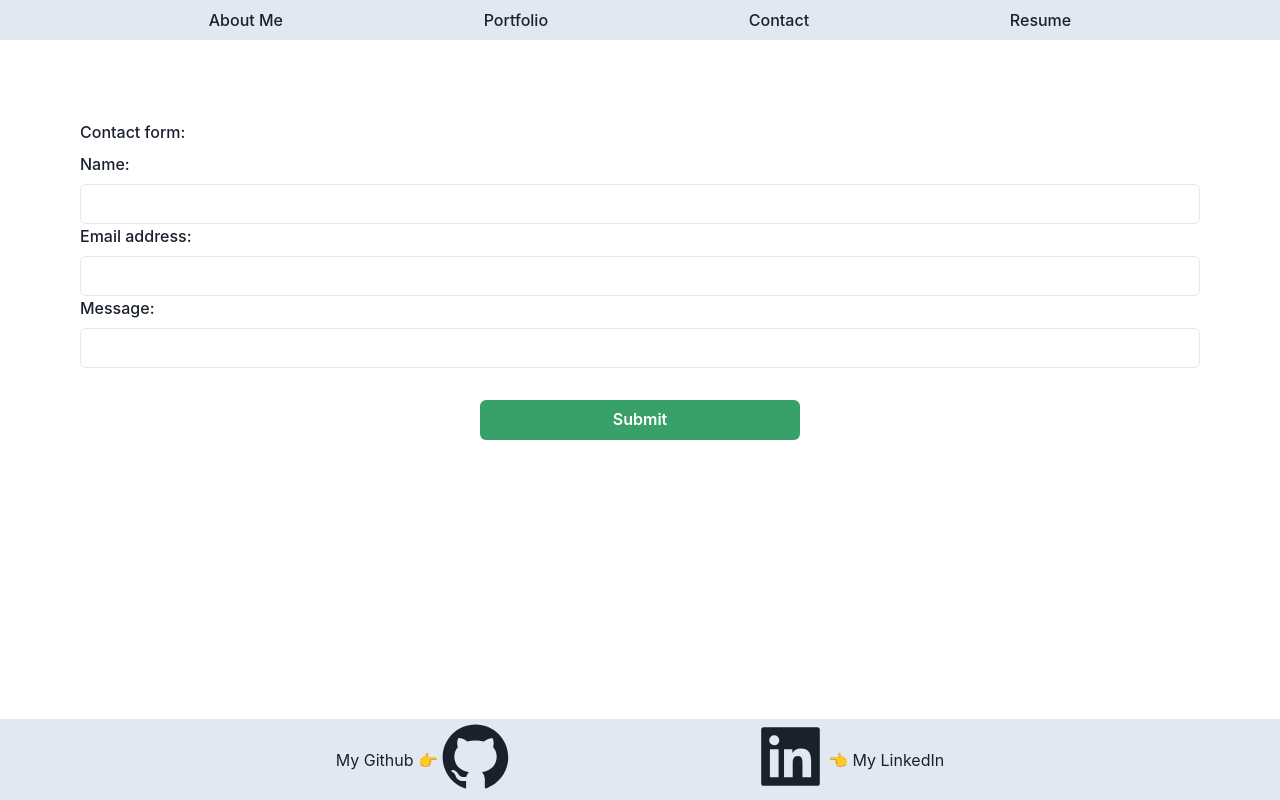
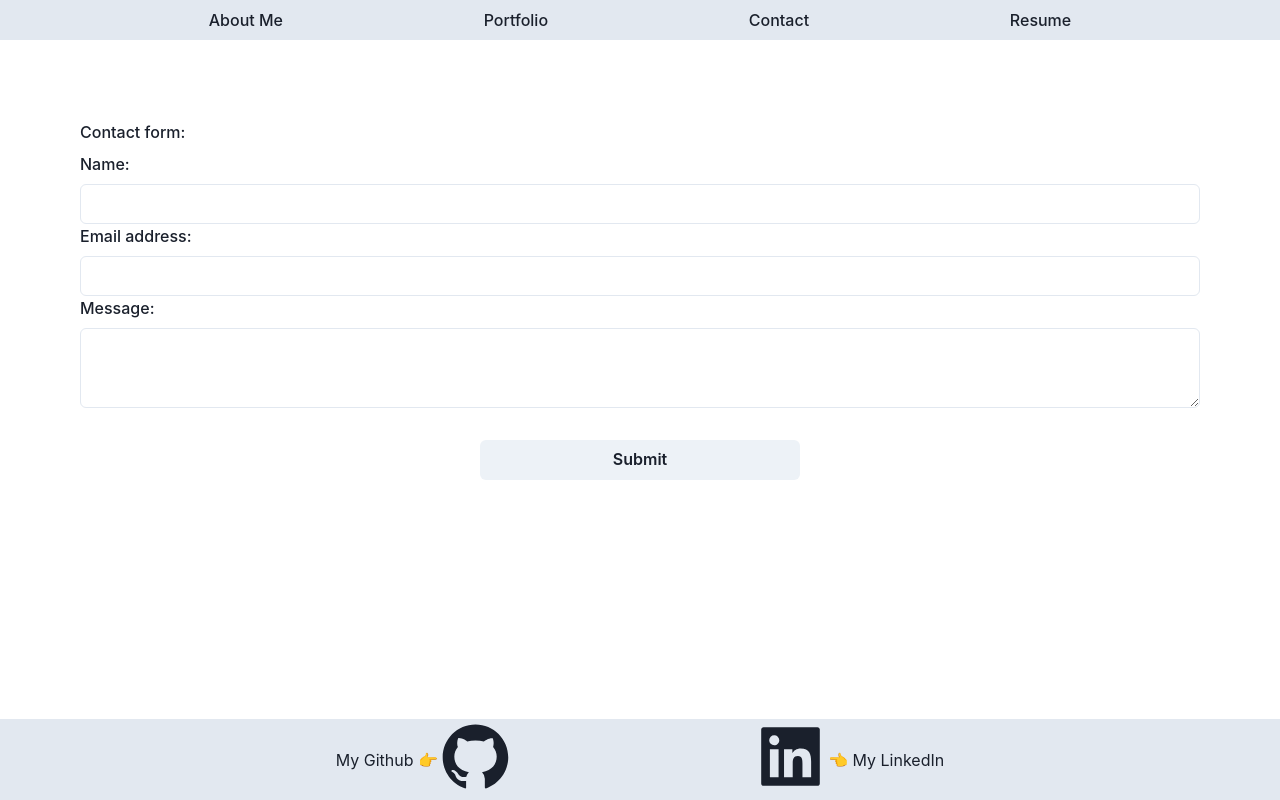
Before and after one commit to Tristenh/Tristen-Hobba-Portfolio, a React (Vite) app in the folder Tristen-Hobba-Portfolio/: page /contact in a window 1280 px wide. Built offline with nearby package versions, Linux system fonts and the light colour scheme.

Commit message:
changed message input to Textarea, fixed colorScheme error by remaning to colorscheme

```diff
--- a/Tristen-Hobba-Portfolio/src/components/Header.jsx
+++ b/Tristen-Hobba-Portfolio/src/components/Header.jsx
@@ -11,7 +11,7 @@ export default function Nav() {
       bgColor="gray.200"
       p="2"
     >
-      <Link key={1} to="/about" colorScheme="yellow">
+      <Link key={1} to="/about">
         About Me
       </Link>
       <Link key={2} to="/portfolio">
--- a/Tristen-Hobba-Portfolio/src/pages/ContactPage.jsx
+++ b/Tristen-Hobba-Portfolio/src/pages/ContactPage.jsx
@@ -4,6 +4,7 @@ import {
   Input,
   Button,
   Center,
+  Textarea,
 } from "@chakra-ui/react";
 import { useState } from "react";
 
@@ -97,7 +98,7 @@ export default function ContactPage() {
               name="email"
             />
             <FormLabel>Message:</FormLabel>
-            <Input
+            <Textarea
               value={message}
               onChange={handleInputChange}
               onBlur={handleBlur}
@@ -105,7 +106,7 @@ export default function ContactPage() {
               name="message"
             />
             <Center>
-              <Button type="submit" w={"20rem"} mt={"2rem"} colorScheme="green">
+              <Button type="submit" w={"20rem"} mt={"2rem"} colorscheme="green">
                 Submit
               </Button>
             </Center>
```
